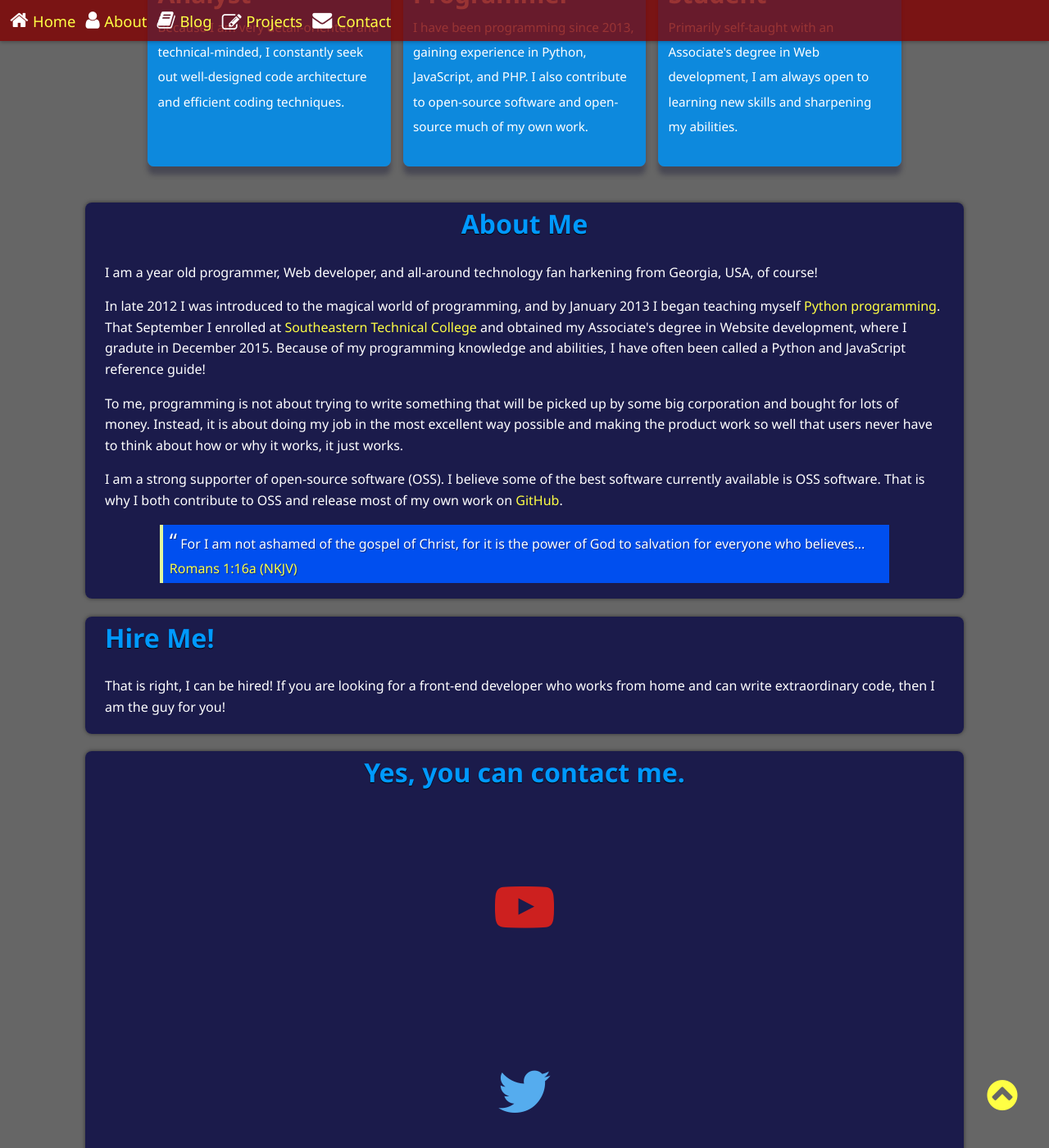
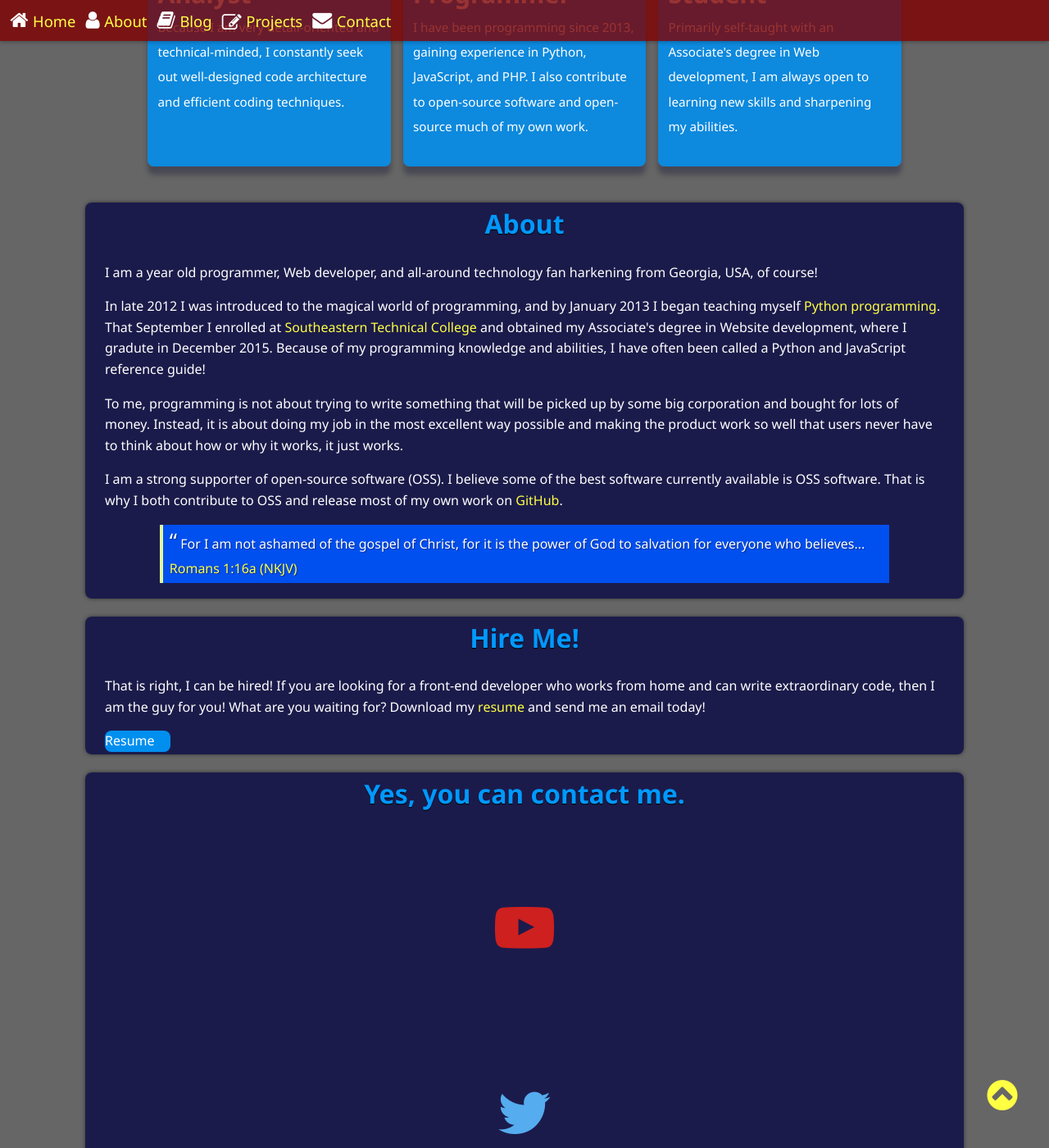
Before and after one commit to le717/le717.github.io, a Jekyll site: the page built from test.html, in a window 1280 px wide and 1400 px high, scrolled down 266 px. Shown: the whole window at 82% size. Built offline with Jekyll 4.4.1, drawn with Linux system fonts in a browser that asks for light colours; nearby versions of some CDN libraries.

Commit message:
More wording [ci skip]

```diff
--- a/test.html
+++ b/test.html
@@ -3,10 +3,20 @@ layout: root
 title: Test
 ---
 
+<style>
+  #btn-resume {
+    background-color: #008fef;
+    border-radius: 0.5em;
+    color: #fff;
+    width: 5em;
+    height: auto;
+  }
+</style>
+
 {% include highlighted.html %}
 
-<main class="page-section">
-  <h1 class="text-center">About Me</h1>
+<main class="page-section" id="about">
+  <h1 class="text-center">About</h1>
   <p>I am a <span id="my-age"></span> year old programmer, Web developer, and all-around technology fan harkening from Georgia, USA, of course!</p>
 
   <p>In late 2012 I was introduced to the magical world of programming, and by January 2013 I began teaching myself <a target="_blank" href="https://www.python.org/">Python programming</a>. That September I enrolled at <a target="_blank" href="http://southeasterntech.edu/">Southeastern Technical College</a> and obtained my Associate's degree in Website development, where I gradute in December 2015. Because of my programming knowledge and abilities, I have often been called a Python and JavaScript reference guide!</p>
@@ -21,14 +31,15 @@ title: Test
   </blockquote>
 </main>
 
-<main class="page-section">
-  <h1>Hire Me!</h1>
-  <p>That is right, I can be hired! If you are looking for a front-end developer who works from home and can write extraordinary code, then I am the guy for you!</p>
+<main class="page-section" id="hireme">
+  <h1 class="text-center">Hire Me!</h1>
+  <p>That is right, I can be hired! If you are looking for a front-end developer who works from home and can write extraordinary code, then I am the guy for you! What are you waiting for? Download my <a download href="#">resume</a> and send me an email today!</p>
+
+  <div id="btn-resume">Resume</div>
 </main>
 
-<main class="page-section">
-  <div class="contact-field">
-    <h1>Yes, you can contact me.</h1>
+<main class="page-section contact-field" id="contact">
+  <h1 class="text-center">Yes, you can contact me.</h1>
   <table>
     <tr>
       <td><a target="_blank" href="http://www.youtube.com/user/Triangle717"><span class="fa fa-youtube-play contact-yt"></span></a></td>
@@ -40,5 +51,4 @@ title: Test
       <td>{% include contact.html %}<span class="fa fa-envelope contact-email"></span></a></td>
     </tr>
   </table>
-  </div>
 </main>
```
Lines whose indentation alone changed are shown as unchanged.
